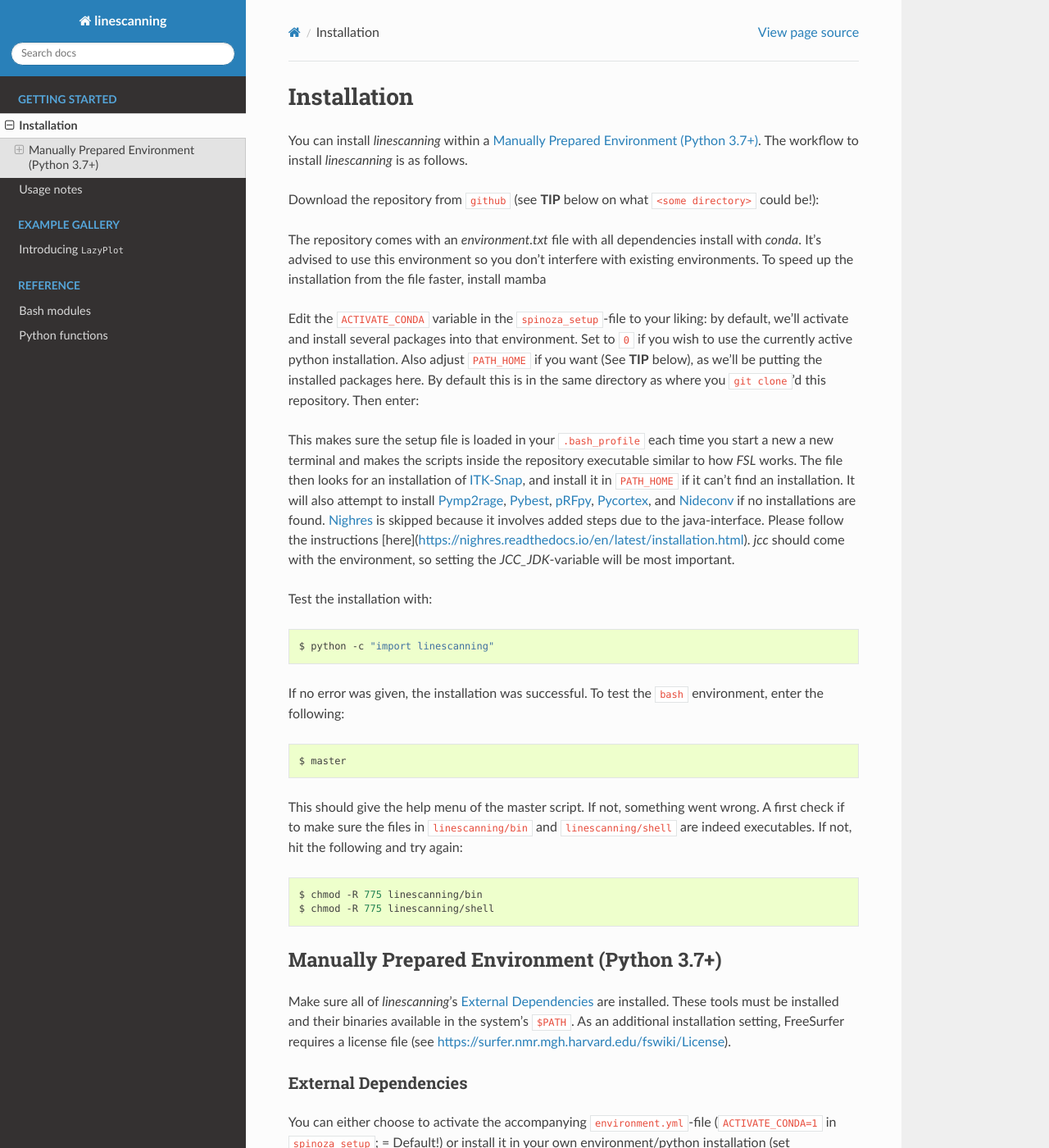
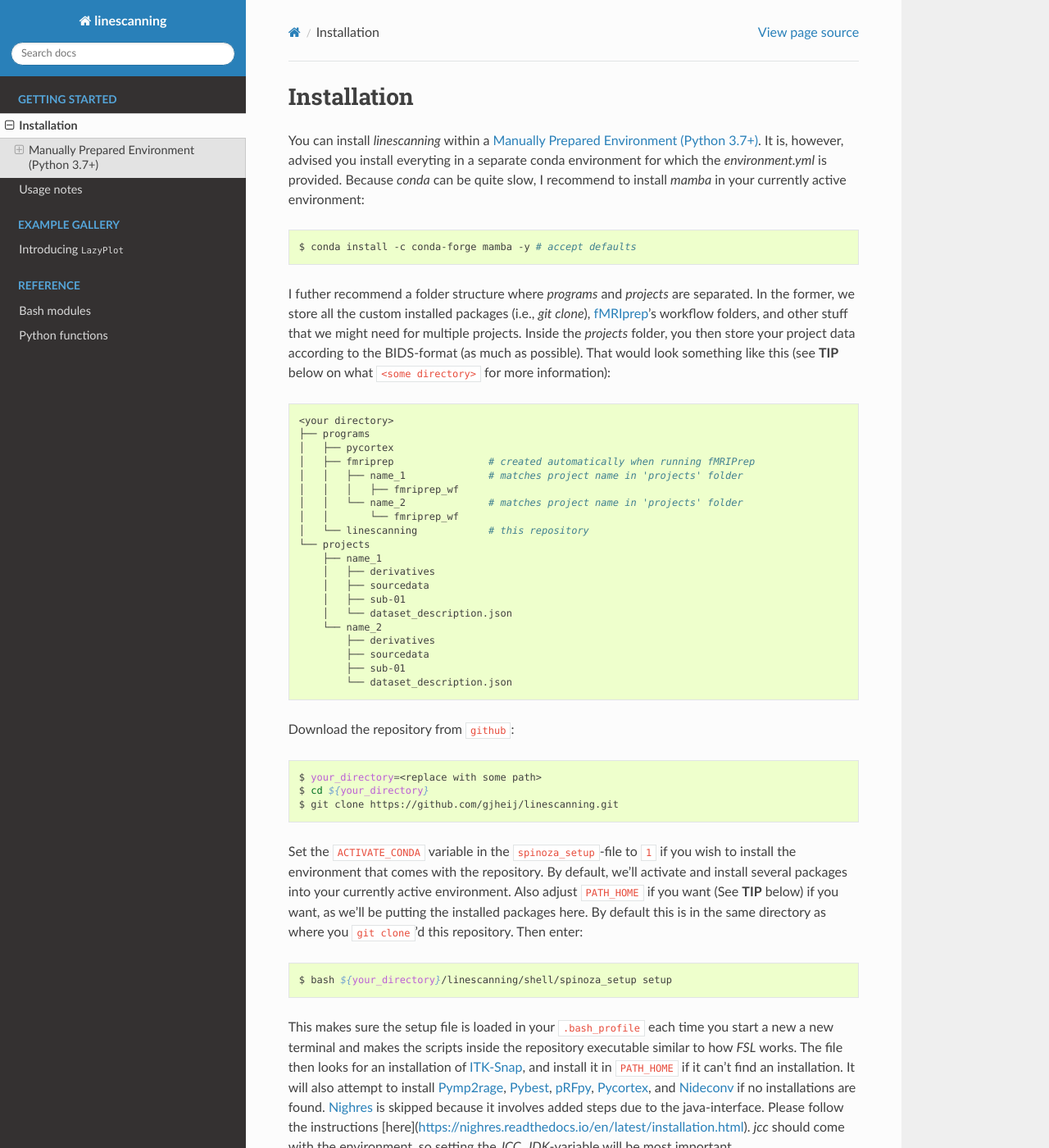
Before and after one commit to gjheij/linescanning, a Sphinx documentation site: the page built from doc/source/installation.rst, in a window 1280 px wide and 1400 px high. Shown: the whole window at 82% size. Built offline with Sphinx 7.4.7 and the Read the Docs theme 2.0.0, drawn with Linux system fonts in a browser that asks for light colours; pages that are not in the unit, such as notebooks, are missing from menus.

Commit message:
formattng was off

```diff
--- a/doc/source/installation.rst
+++ b/doc/source/installation.rst
@@ -3,20 +3,50 @@
 ------------
 Installation
 ------------
-You can install *linescanning* within a `Manually Prepared Environment (Python 3.7+)`_. The workflow to install *linescanning* is as follows.
-
-Download the repository from ``github`` (see **TIP** below on what ``<some directory>`` could be!):
+You can install *linescanning* within a `Manually Prepared Environment (Python 3.7+)`_. It is, however, advised you install everyting in a separate conda environment for which the `environment.yml` is provided. Because `conda` can be quite slow, I recommend to install `mamba` in your currently active environment:
 
 .. code:: bash
-   $ cd <some directory>
+
+   $ conda install -c conda-forge mamba -y # accept defaults
+
+I futher recommend a folder structure where `programs` and `projects` are separated. In the former, we store all the custom installed packages (i.e., `git clone`), fMRIprep_'s workflow folders, and other stuff that we might need for multiple projects. Inside the `projects` folder, you then store your project data according to the BIDS-format (as much as possible). That would look something like this  (see **TIP** below on what ``<some directory>`` for more information):
+
+.. code:: bash
+
+    <your directory>
+    ├── programs
+    │   ├── pycortex
+    │   ├── fmriprep                # created automatically when running fMRIPrep
+    │   │   ├── name_1              # matches project name in 'projects' folder
+    │   │   │   ├── fmriprep_wf
+    │   │   └── name_2              # matches project name in 'projects' folder
+    │   │       └── fmriprep_wf
+    │   └── linescanning            # this repository
+    └── projects
+        ├── name_1
+        │   ├── derivatives
+        │   ├── sourcedata
+        │   ├── sub-01
+        │   └── dataset_description.json
+        └── name_2
+            ├── derivatives
+            ├── sourcedata
+            ├── sub-01
+            └── dataset_description.json
+
+Download the repository from ``github``:
+
+.. code:: bash
+
+   $ your_directory=<replace with some path>
+   $ cd ${your_directory}
    $ git clone https://github.com/gjheij/linescanning.git
 
-The repository comes with an `environment.txt` file with all dependencies install with `conda`. It's advised to use this environment so you don't interfere with existing environments. To speed up the installation from the file faster, install mamba
-
-Edit the ``ACTIVATE_CONDA`` variable in the ``spinoza_setup``-file to your liking: by default, we'll activate and install several packages into that environment. Set to ``0`` if you wish to use the currently active python installation. Also adjust ``PATH_HOME`` if you want (See **TIP** below), as we'll be putting the installed packages here. By default this is in the same directory as where you ``git clone``'d this repository. Then enter:
+Set the ``ACTIVATE_CONDA`` variable in the ``spinoza_setup``-file to ``1`` if you wish to install the environment that comes with the repository. By default, we'll activate and install several packages into your currently active environment. Also adjust ``PATH_HOME`` if you want (See **TIP** below) if you want, as we'll be putting the installed packages here. By default this is in the same directory as where you ``git clone``'d this repository. Then enter:
 
 .. code:: bash
-   $ bash <some directory>/linescanning/shell/spinoza_setup setup
+
+   $ bash ${your_directory}/linescanning/shell/spinoza_setup setup
 
 This makes sure the setup file is loaded in your ``.bash_profile`` each time you start a new a new terminal and makes the scripts inside the repository executable similar to how *FSL* works. The file then looks for an installation of ITK-Snap_, and install it in ``PATH_HOME`` if it can't find an installation. It will also attempt to install Pymp2rage_, Pybest_, pRFpy_, Pycortex_, and Nideconv_ if no installations are found. Nighres_ is skipped because it involves added steps due to the java-interface. Please follow the instructions [here](https://nighres.readthedocs.io/en/latest/installation.html). `jcc` should come with the environment, so setting the `JCC_JDK`-variable will be most important.
 
```
